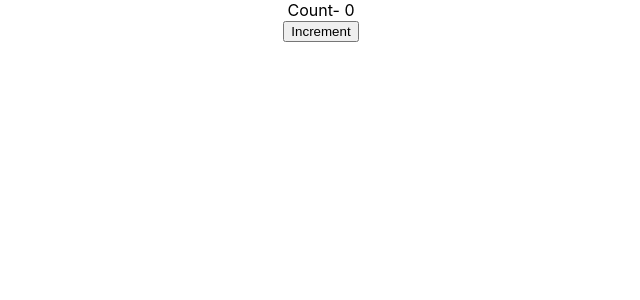
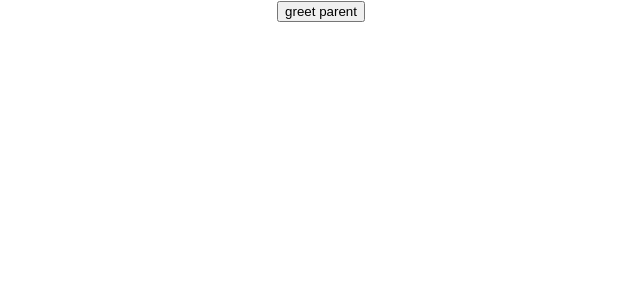
Before and after one commit to SonuCypher/ReactJs, a React (Create React App) app: page / in a window 1280 px wide. Shown: the top 300 px of the page, without its empty margins (319-959 px from the left). Built offline with nearby package versions, Linux system fonts and the light colour scheme.

Commit message:
done child and parent component

```diff
--- a/src/App.js
+++ b/src/App.js
@@ -4,6 +4,7 @@
 import Name from './components/name'
 import Work from './components/Work'
 import Counter from './components/Counter';
+import ParentComponent from './components/ParentComponent';
  //const { Name } = require('./components/name')
 
 function App() {
@@ -11,9 +12,8 @@
     <div className="App">
 
 
-    <Counter />
-
-
+    <ParentComponent/>
+    {/* <Counter /> */}
     {/* <Name name="Abdul Suhaib"/>
     <Name name="Sonu"/>
     <Work role="A Developer" /> */}
--- /dev/null
+++ b/src/components/ChildComponent.js
@@ -0,0 +1,11 @@
+import React from 'react'
+
+function ChildComponent(props) {
+    return (
+        <div>
+            <button onClick={() => props.greetHandler('child')}>greet parent</button>
+        </div>
+    )
+}
+
+export default ChildComponent
--- /dev/null
+++ b/src/components/ParentComponent.js
@@ -0,0 +1,29 @@
+import React, { Component } from 'react'
+import ChildComponent from './ChildComponent'
+
+ class ParentComponent extends Component {
+
+    constructor(props) {
+        super(props)
+
+        this.state = {
+             parentName:'Parent'
+        }
+        this.greetParent = this.greetParent.bind(this)
+    }
+
+    greetParent(childname){
+        alert(`hello ${this.state.parentName} from ${childname}`)
+    }
+
+
+    render() {
+        return (
+            <div>
+                <ChildComponent greetHandler={this.greetParent} />
+            </div>
+        )
+    }
+}
+
+export default ParentComponent
```
